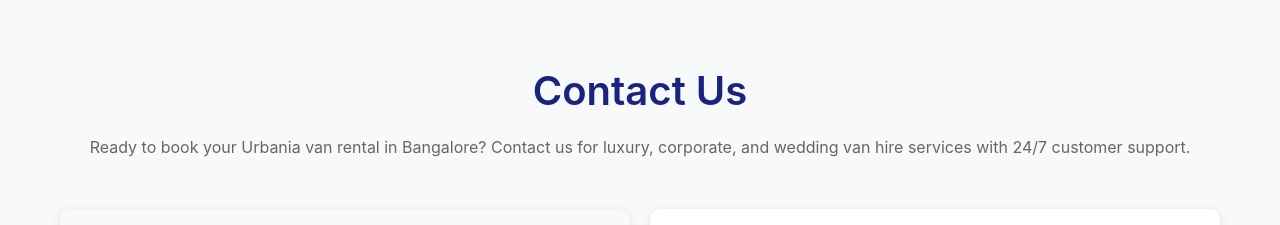
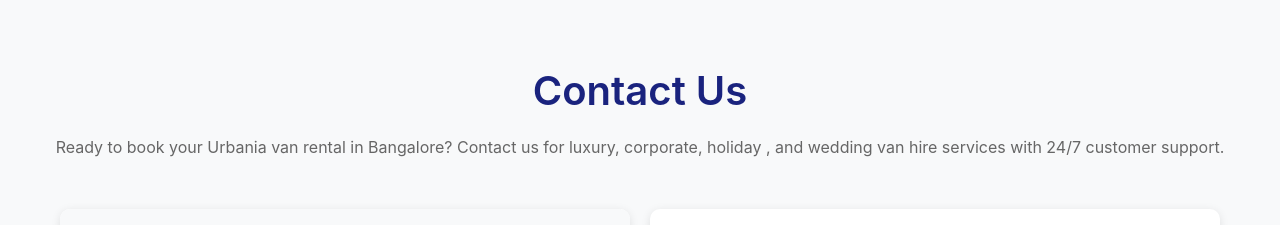
Before and after one commit to innomatricstech/urbaniaproject, a React (Vite) app: page / in a window 1280 px wide. Shown: the part 4400-4625 px from the top of the page. Built offline with nearby package versions, Linux system fonts and the light colour scheme.

Commit message:
Update Home.jsx

```diff
--- a/src/Components/Home.jsx
+++ b/src/Components/Home.jsx
@@ -591,7 +591,7 @@
       <section className="contact-map-section">
         <h2 className="section-title">Contact Us</h2>
         <p className="section-subtitle">
-         Ready to book your Urbania van rental in Bangalore? Contact us for luxury, corporate, and wedding van hire services with 24/7 customer support.
+         Ready to book your Urbania van rental in Bangalore? Contact us for luxury, corporate, holiday , and wedding van hire services with 24/7 customer support.
         </p>
 
         <div className="contact-map-container">
```
